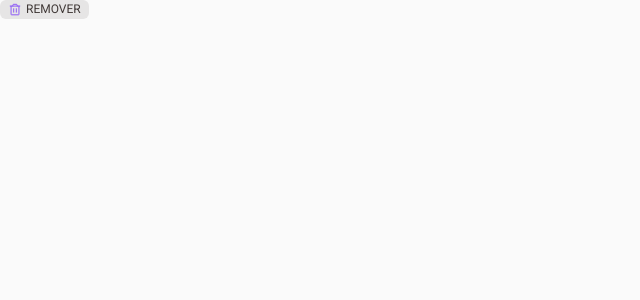
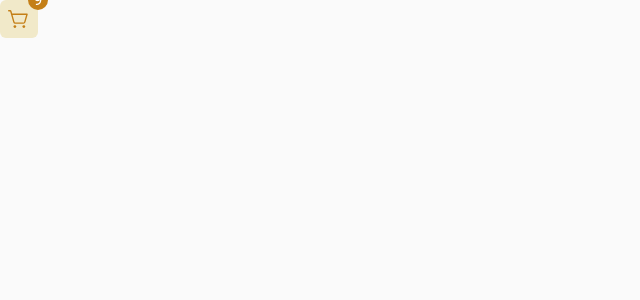
Before and after one commit to adonisamarante/coffee-delivery-dsf, a React (Vite) app: page / in a window 1280 px wide. Shown: the top 300 px of the page, without its empty margins (0-640 px from the left). Built offline with nearby package versions, Linux system fonts and the light colour scheme.

Commit message:
feat: shopping cart icon component

```diff
--- a/src/App.tsx
+++ b/src/App.tsx
@@ -1,13 +1,13 @@
 import { ThemeProvider } from 'styled-components'
 import { defaultTheme } from './styles/themes/default'
 import { GlobalStyle } from './styles/global'
-import { ButtonRemove } from './components'
+import { ShopCartIcon } from './components'
 
 export function App() {
   return (
     <ThemeProvider theme={defaultTheme}>
       <div>
-        <ButtonRemove />
+        <ShopCartIcon />
       </div>
 
       <GlobalStyle />
--- a/src/components/ShopCartIcon/index.tsx
+++ b/src/components/ShopCartIcon/index.tsx
@@ -1,3 +1,11 @@
+import { ShoppingCartSimple } from 'phosphor-react'
+import { CartAmountTooltip, CartIcon } from './styles'
+
 export function ShopCartIcon() {
-  return <p>icon</p>
+  return (
+    <CartIcon>
+      <CartAmountTooltip>9</CartAmountTooltip>
+      <ShoppingCartSimple size={22} className="cart-icon" />
+    </CartIcon>
+  )
 }
--- a/src/components/ShopCartIcon/styles.ts
+++ b/src/components/ShopCartIcon/styles.ts
@@ -0,0 +1,31 @@
+import styled from 'styled-components'
+
+export const CartIcon = styled.button`
+  background-color: ${(props) => props.theme['yellow-light']};
+  border-radius: 6px;
+  border: none;
+  padding: 0.5rem;
+  position: relative;
+
+  .cart-icon {
+    color: ${(props) => props.theme['yellow-dark']};
+    margin-bottom: -4px; // icon size set to 22, but height was 26, 4 more at bottom
+  }
+
+  &:hover {
+    cursor: pointer;
+  }
+`
+
+export const CartAmountTooltip = styled.div`
+  height: 1.25rem;
+  width: 1.25rem;
+  border-radius: 50%;
+
+  position: absolute;
+  top: -0.625rem;
+  right: -0.625rem;
+
+  background: ${(props) => props.theme['yellow-dark']};
+  color: ${(props) => props.theme.white};
+`
```
